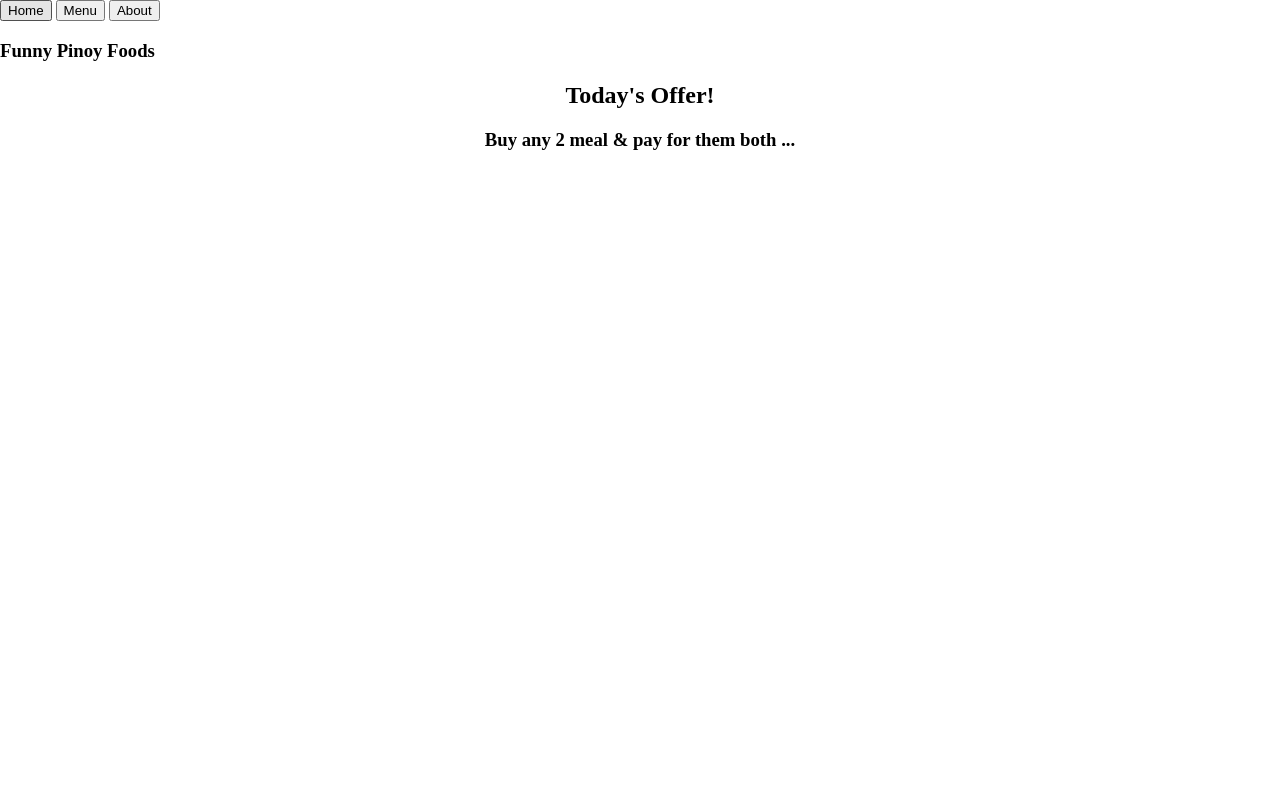
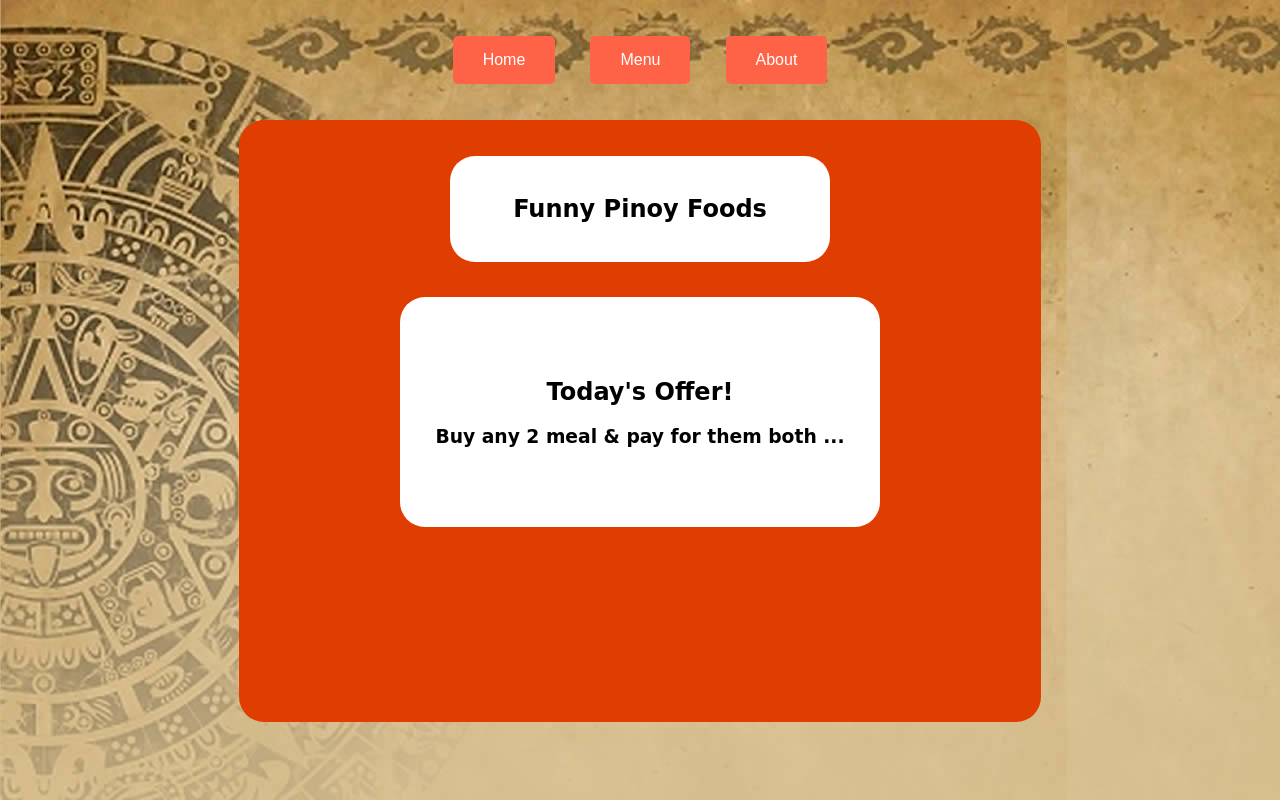
Before and after one commit to token-hub/odin-project-02-restaurant, a website built with webpack: page src/template.html in a window 1280 px wide. Built offline with nearby package versions, Linux system fonts and the light colour scheme.

Commit message:
finished Menu

```diff
--- a/src/menu.js
+++ b/src/menu.js
@@ -1,5 +1,31 @@
 import Display from "./display";
 
 const menu = new Display("menu");
+menu.setHeaderTitle = "Menu";
+
+const listGenerator = (text) => {
+    const list = menu.newElement("li");
+    list.innerHTML = text;
+    return list;
+};
+
+const list = menu.newElement("ul");
+const listItem1 = listGenerator("PAKALOG- Pandesal, kanin, itlog");
+const listItem2 = listGenerator("MAALOG NA BETLOG- Maalat na itlog, pakbet, itlog");
+const listItem3 = listGenerator("KALKAL- Kalderetang kalabaw");
+const listItem4 = listGenerator("DILA- Dinuguan, laing");
+const listItem5 = listGenerator("DILAAN MO- Dinuguan, laing, dalandan, molo");
+const listItem6 = listGenerator("BOKA BOKA- Bopis, kanin, bokayo, kape");
+const listItem7 = listGenerator("BOKA BOKA MO PA- Bopis, kanin, bokayo, kape, molong pancit");
+
+list.appendChild(listItem1);
+list.appendChild(listItem2);
+list.appendChild(listItem3);
+list.appendChild(listItem4);
+list.appendChild(listItem5);
+list.appendChild(listItem6);
+list.appendChild(listItem7);
+
+menu.setContentItem = list;
 
 export default menu;
--- a/src/styles.css
+++ b/src/styles.css
@@ -1,4 +1,78 @@
 body {
     margin: 0;
     padding: 0;
+    height: 100vh;
+    background: url(./background.jpg) no-repeat;
+    display: flex;
+    flex-direction: column;
+    align-items: center;
+    font-family: cursive;
 }
+
+#content {
+    height: 75vh;
+    width: 800px;
+    background-color: #e03e00;
+    border: 1px solid transparent;
+    border-radius: 25px;
+}
+
+header {
+    height: 15vh;
+    display: flex;
+    justify-content: center;
+    align-items: center;
+}
+
+.header {
+    margin: 35px auto;
+    width: 350px;
+    background: white;
+    padding: 15px;
+    text-align: center;
+    border-radius: 25px;
+}
+
+.content {
+    min-height: 200px;
+    margin: 35px auto;
+    width: 450px;
+    background: white;
+    padding: 15px;
+    border-radius: 25px;
+    display: flex;
+    justify-content: center;
+    align-items: center;
+    flex-direction: column;
+}
+
+.header h3 {
+    font-size: x-large;
+    font-family: cursive;
+}
+
+.nav-btn {
+    background-color: #ff6347; /* Tomato color */
+    color: white;
+    border: none;
+    padding: 15px 30px;
+    font-size: 16px;
+    cursor: pointer;
+    border-radius: 5px;
+    margin: 0 15px;
+    transition: background-color 0.3s, transform 0.3s;
+}
+
+.nav-btn:hover {
+    background-color: #ff4500; /* OrangeRed color */
+    transform: scale(1.05);
+}
+
+.nav-btn:active {
+    background-color: #e03e00; /* Darker OrangeRed */
+}
+
+.nav-btn:focus {
+    outline: none;
+    box-shadow: 0 0 0 3px rgba(255, 99, 71, 0.5);
+}
```
